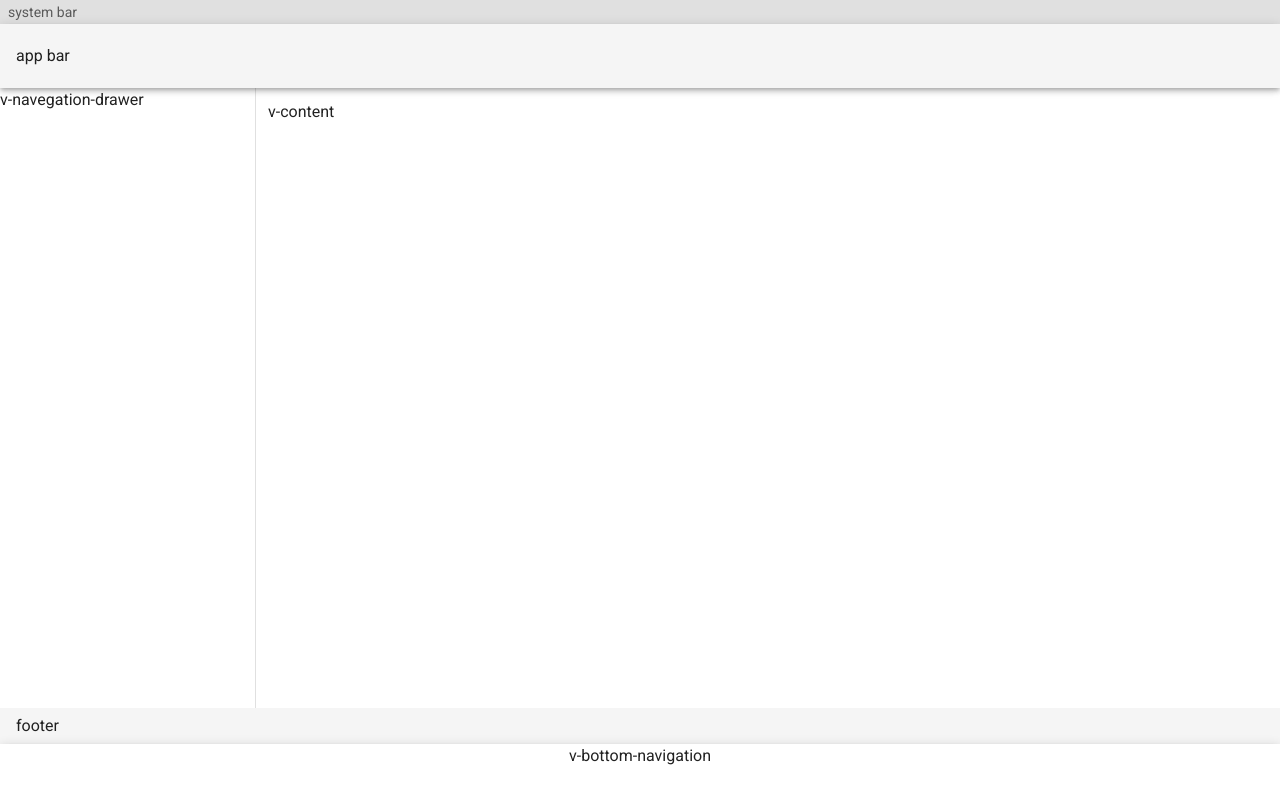
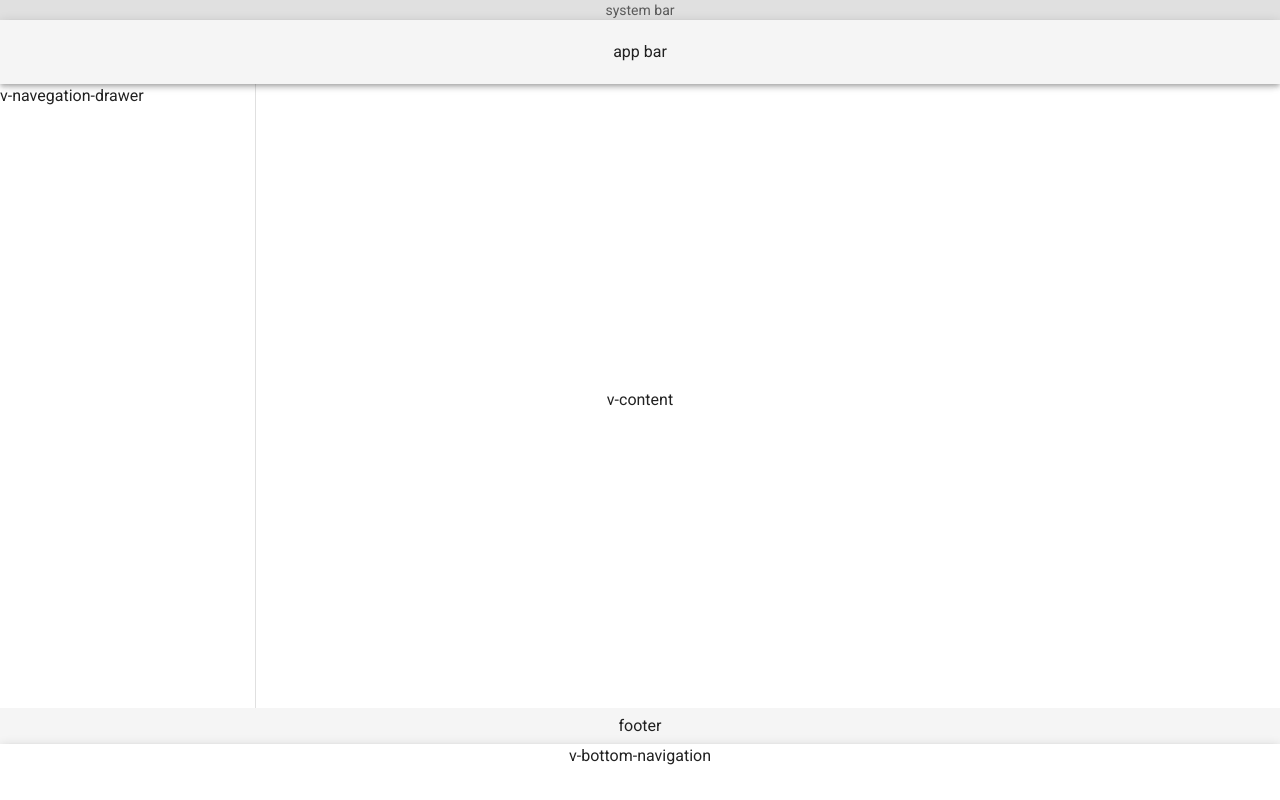
Before and after one commit to M4teusPrado/Pokedex, a Vue app: page / in a window 1280 px wide. Built offline with nearby package versions, Linux system fonts and the light colour scheme.

Commit message:
Centralização das frases

```diff
--- a/src/App.vue
+++ b/src/App.vue
@@ -1,44 +1,10 @@
 <template>
   <v-app>
-
-
-    <v-system-bar app> system bar   </v-system-bar>
-    <v-app-bar clipped-left app > app bar </v-app-bar>
-    <v-navigation-drawer clipped  app> v-navegation-drawer </v-navigation-drawer>
-
-    <v-main>
-      <v-container fluid>
-        v-content
-      </v-container>
-    </v-main>
-
-    <v-footer app>
-        footer
-    </v-footer>
-
-    <v-bottom-navigation app>
-      v-bottom-navigation
-    </v-bottom-navigation>
-
+    <v-system-bar  height="20" style="display: flex; justify-content: center" app> system bar   </v-system-bar>
+    <v-app-bar clipped-left style="display: flex; justify-content: center" app> app bar </v-app-bar>
+    <v-navigation-drawer clipped   style="display: flex; justify-content: center" app> v-navegation-drawer </v-navigation-drawer>
+    <v-container fluid style="height: 100%; display: flex; align-items: center; justify-content: center" app > v-content</v-container>
+    <v-footer  style="display: flex; justify-content: center"  app> footer </v-footer>
+    <v-bottom-navigation style="display: flex; justify-content: center" app>  v-bottom-navigation </v-bottom-navigation>
 </v-app>
 </template>
-
-
-<style scoped>
-
-
-h3 {
-  margin: 40px 0 0;
-}
-ul {
-  list-style-type: none;
-  padding: 0;
-}
-li {
-  display: inline-block;
-  margin: 0 10px;
-}
-a {
-  color: #42b983;
-}
-</style>
```
